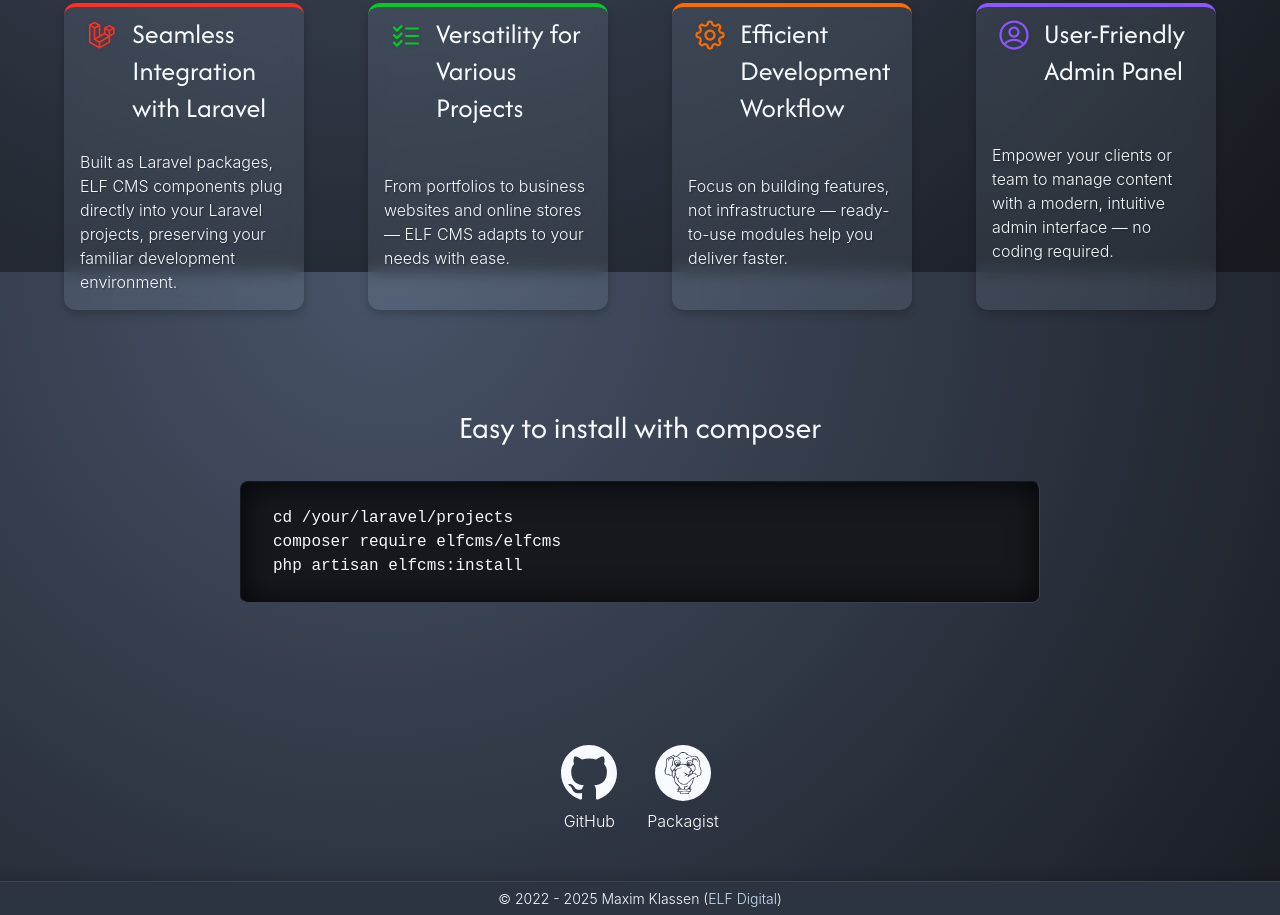
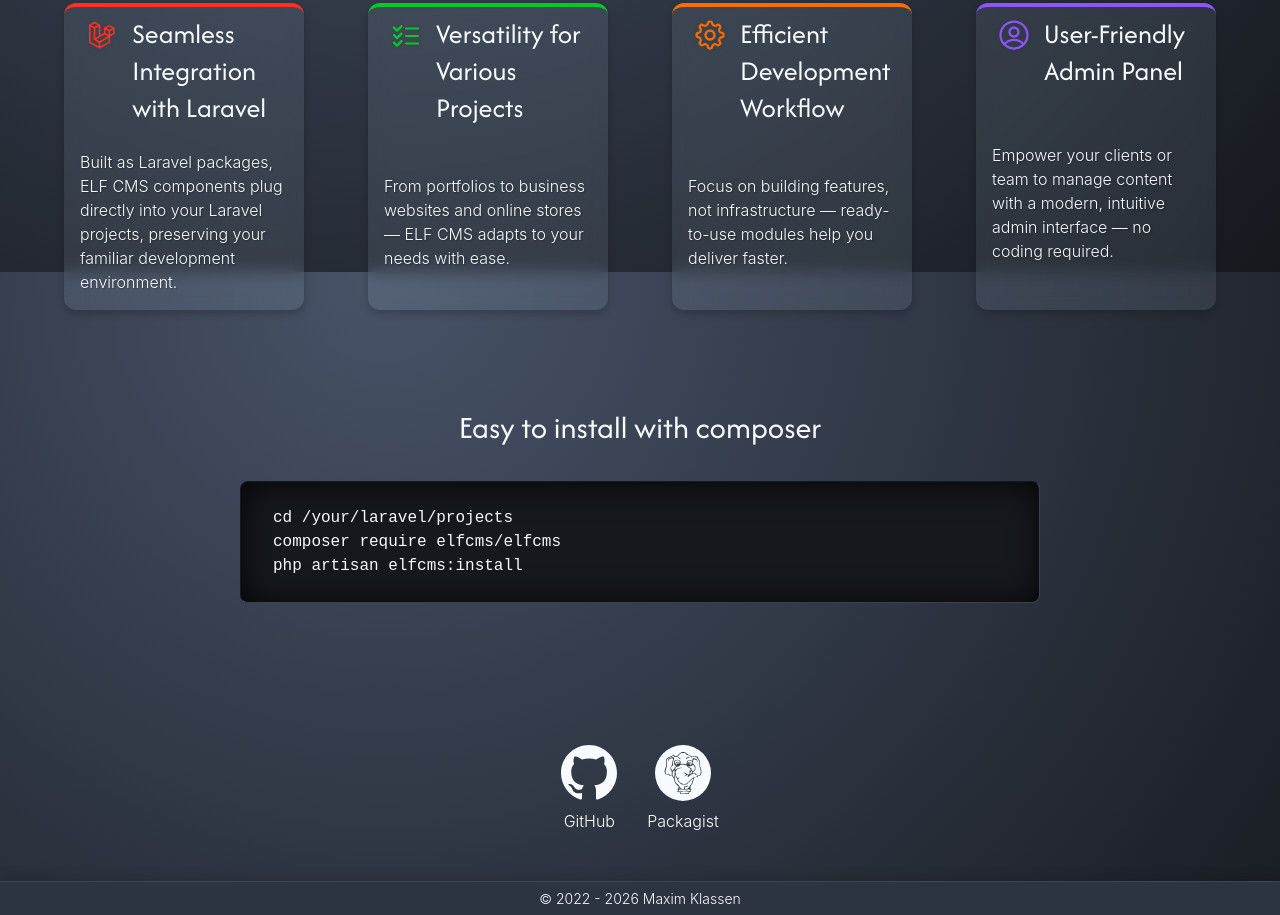
Before and after one commit to elfcms/elfcms.github.io, a plain HTML site: page index.html in a window 1280 px wide. Shown: the part 1328-2243 px from the top of the page. Drawn offline with Linux system fonts and the light colour scheme.

Commit message:
Update index.html

```diff
--- a/index.html
+++ b/index.html
@@ -326,11 +326,7 @@
             </div>
             <div class="footer-line">
                 <div class="container">
-                    © 2022 - 2025 Maxim Klassen (<a
-                        href="https://elfweb.de"
-                        target="_blank"
-                        >ELF Digital</a
-                    >)
+                    © 2022 - 2026 Maxim Klassen
                 </div>
             </div>
         </footer>
```
